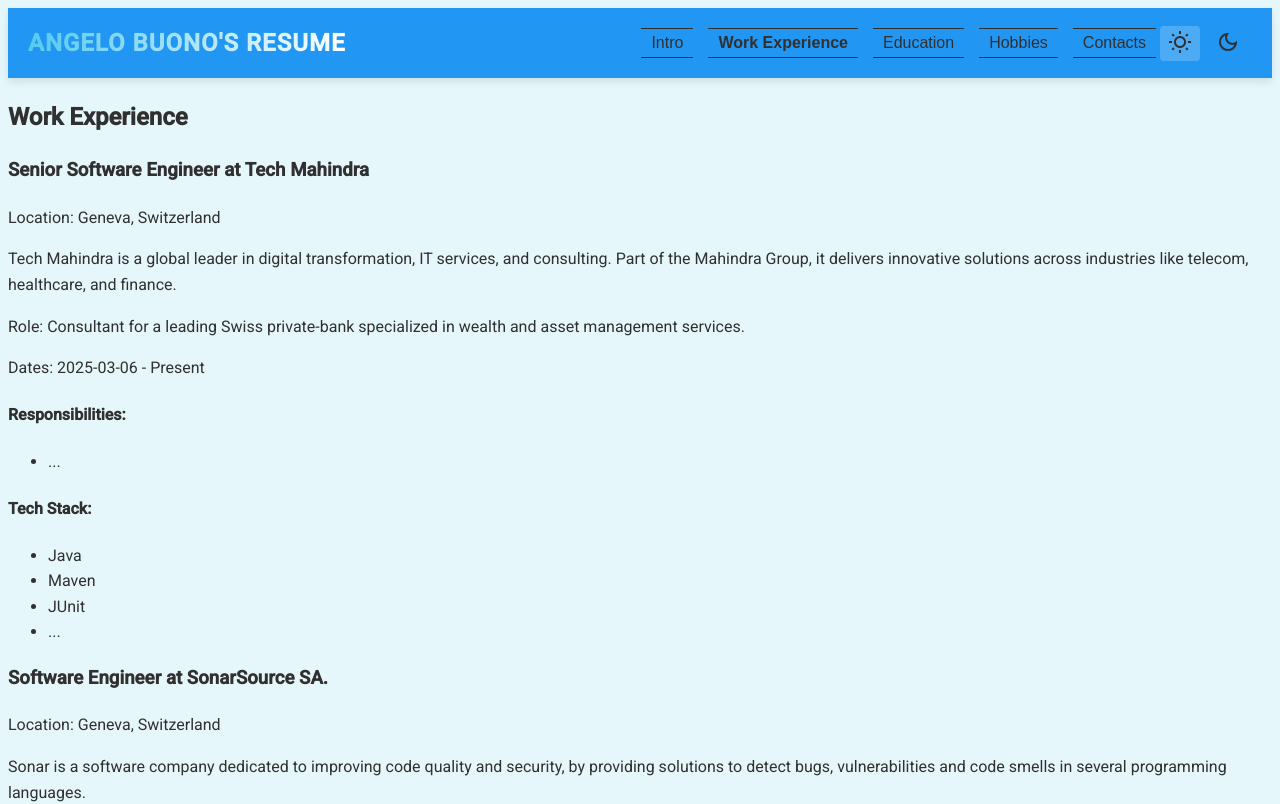
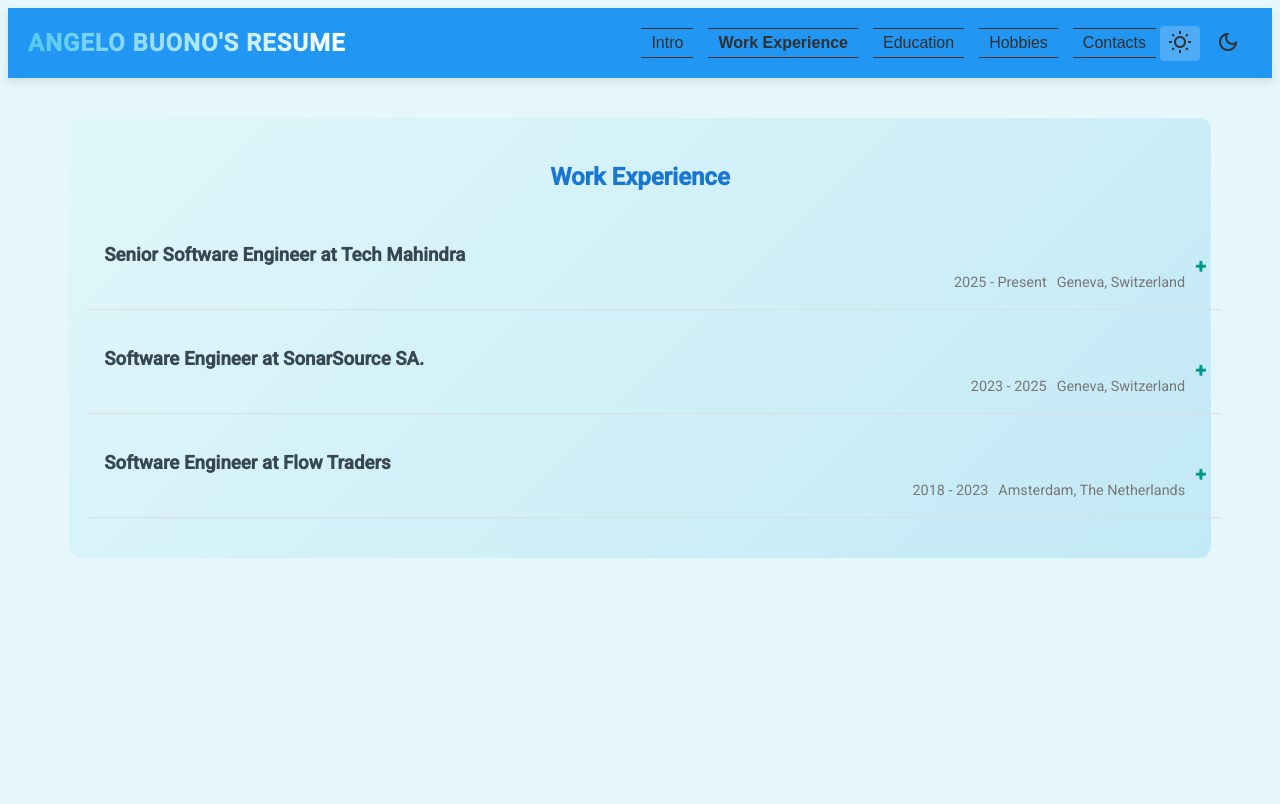
Before and after one commit to ADarko22/ADarko22.github.io, an Angular app: page /work-experience in a window 1280 px wide. Shown: the top 804 px of the page. Built offline with nearby package versions, Linux system fonts and the light colour scheme.

Commit message:
Styled Work Experience section

```diff
--- a/src/app/resume-service/resume.model.ts
+++ b/src/app/resume-service/resume.model.ts
@@ -19,11 +19,11 @@
     company: string;
     company_description?: string;
     role?: string | null;
-    location?: string;
+    location: string;
     start_date: string;
     end_date?: string | null;
     responsibilities?: string[];
-    tech_stack?: string[];
+    tech_stack: string[];
 }
 
 export interface Education {
--- a/src/app/work-experience/work-experience.component.html
+++ b/src/app/work-experience/work-experience.component.html
@@ -1,21 +1,32 @@
-
-<div *ngIf="workExperiences">
-    <section>
-        <h2>Work Experience</h2>
-        <div *ngFor="let work of workExperiences">
-            <h3>{{ work.job_title }} at {{ work.company }}</h3>
-            <p>Location: {{ work.location }}</p>
-            <p [innerHTML]="sanitizeHtml(work.company_description)"></p>
-            <p *ngIf="work.role">Role: {{ work.role }}</p>
-            <p>Dates: {{ work.start_date }} - {{ work.end_date || 'Present' }}</p>
-            <h4>Responsibilities:</h4>
-            <ul>
-                <li *ngFor="let responsibility of work.responsibilities" [innerHTML]="sanitizeHtml(responsibility)"></li>
-            </ul>
-            <h4>Tech Stack:</h4>
-            <ul>
-                <li *ngFor="let tech of work.tech_stack">{{ tech }}</li>
-            </ul>
+<div *ngIf="workExperiences" class="work-container">
+    <section class="work-section">
+      <h2 class="work-heading">Work Experience</h2>
+      <div *ngFor="let work of workExperiences; let i = index" class="work-item">
+        <div class="work-header" (click)="toggleExpanded(i)">
+          <div class="work-header-info">
+            <h3 class="work-job-title">{{ work.job_title }} at {{ work.company }}</h3>
+            <div class="work-header-details">
+              <span class="work-header-dates">{{ work.start_date.split('-')[0] }} - {{ work.end_date?.split('-')?.[0] || 'Present' }}</span>
+              <span class="work-header-location">{{ work.location }}</span>
+            </div>
+          </div>
+          <span class="expand-icon">{{ isExpanded(i) ? '-' : '+' }}</span>
         </div>
+        <div *ngIf="isExpanded(i)" class="work-details">
+          <h4 class="work-company-description-title">About the Company:</h4>
+          <p class="work-company-description" [innerHTML]="sanitizeHtml(work.company_description)"></p>
+          <p *ngIf="work.role" class="work-role">Role: {{ work.role }}</p>
+          <h4 class="work-responsibilities-title">Key Contributions & Responsibilities:</h4>
+          <ul class="work-responsibilities">
+            <li *ngFor="let responsibility of work.responsibilities" class="work-responsibility" [innerHTML]="sanitizeHtml(responsibility)"></li>
+          </ul>
+          <h4 class="work-tech-stack-title">Tech Stack:</h4>
+          <table class="work-tech-stack-table">
+            <tr *ngFor="let row of getTechStackRows(work.tech_stack)">
+              <td *ngFor="let tech of row">{{ tech }}</td>
+            </tr>
+          </table>
+        </div>
+      </div>
     </section>
-</div>
+  </div>
--- a/src/app/work-experience/work-experience.component.scss
+++ b/src/app/work-experience/work-experience.component.scss
@@ -0,0 +1,144 @@
+.work-container {
+    display: flex;
+    justify-content: center;
+    padding-top: 5vh;
+    padding-bottom: 20px;
+    padding-left: 20px;
+    padding-right: 20px;
+  }
+
+  .work-section {
+    background: var(--work-section-bg);
+    padding: var(--work-section-padding);
+    border-radius: var(--work-section-border-radius);
+    max-width: 1200px;
+    width: 90%;
+    animation: fadeIn 0.5s ease-in-out;
+    margin-bottom: var(--work-section-margin-bottom);
+  }
+
+  .work-heading {
+    color: var(--work-h2-color);
+    text-align: center;
+    margin-bottom: 30px;
+  }
+
+  .work-item {
+    margin-bottom: 20px;
+  }
+
+  .work-header {
+    display: flex;
+    justify-content: space-between;
+    align-items: center;
+    cursor: pointer;
+    padding: 15px;
+    border-bottom: 1px solid #ddd;
+    width: 100%;
+  }
+
+  .work-header-info {
+    display: flex;
+    flex-direction: column;
+    align-items: flex-start;
+    flex-grow: 1;
+  }
+
+  .work-job-title {
+    color: var(--work-h3-color);
+    margin: 0;
+  }
+
+  .work-header-details {
+    display: flex;
+    gap: 10px;
+    font-size: 0.9em;
+    color: #777;
+    margin-left: auto;
+    justify-content: flex-end;
+    margin-right: 10px;
+  }
+
+  .expand-icon {
+    color: var(--work-expand-color);
+    font-weight: bold;
+    font-size: 1.2rem;
+    transition: color 0.3s ease;
+  }
+
+  .expand-icon:hover {
+    color: var(--work-expand-hover-color);
+  }
+
+  .work-details {
+    padding: 15px;
+    text-align: left;
+  }
+
+  .work-company-description,
+  .work-role {
+    color: var(--work-p-color);
+    margin-bottom: 10px;
+  }
+
+  .work-responsibilities-title,
+  .work-tech-stack-title {
+    color: var(--work-h4-color);
+    margin-top: 20px;
+    margin-bottom: 10px;
+  }
+
+
+  .work-company-description-title {
+    color: var(--work-h4-color);
+    margin-top: 20px;
+    margin-bottom: 10px;
+    font-weight: bold;
+  }
+
+  .work-responsibilities-title {
+    color: var(--work-h4-color);
+    margin-top: 30px;
+    margin-bottom: 15px;
+    font-weight: bold;
+    letter-spacing: 1px;
+    border-bottom: 1px solid #ddd;
+    padding-bottom: 5px;
+  }
+
+  .work-responsibilities {
+    list-style-type: none;
+    padding-left: 0;
+    margin-top: 10px;
+  }
+
+  .work-responsibility {
+    color: var(--work-li-color);
+    margin-bottom: 15px;
+    padding: 10px;
+    background-color: rgba(0, 0, 0, 0.03);
+    border-radius: 5px;
+    border-left: 3px solid var(--work-expand-color);
+    border-right: 3px solid var(--work-expand-color);
+    font-weight: 500;
+    position: relative;
+  }
+
+  .work-tech-stack-table {
+    width: 100%;
+    border-collapse: collapse;
+  }
+
+  .work-tech-stack-table td {
+    padding: 5px;
+    text-align: center;
+  }
+
+  @keyframes fadeIn {
+    from {
+      opacity: 0;
+    }
+    to {
+      opacity: 1;
+    }
+  }
--- a/src/app/work-experience/work-experience.component.ts
+++ b/src/app/work-experience/work-experience.component.ts
@@ -1,33 +1,67 @@
 import { CommonModule } from '@angular/common';
-import { Component } from '@angular/core';
-
+import { Component, OnInit } from '@angular/core';
 import { ResumeParserService } from '../resume-service/resume-parser.service';
 import { WorkExperience } from '../resume-service/resume.model';
 import { HtmlSanitizerService } from '../resume-service/html-sanitizer.service';
 import { SafeHtml } from '@angular/platform-browser';
+import { map } from 'rxjs/operators';
+import { MatExpansionModule } from '@angular/material/expansion'; // Import expansion panel
+import { MatIconModule } from '@angular/material/icon'; // Import icons
+import { MatTableModule } from '@angular/material/table'; // Import table module
+import { MatDividerModule } from '@angular/material/divider'; // Import divider module
+import { MatCardModule } from '@angular/material/card'; // Import card module
+import { MatListModule } from '@angular/material/list'; // Import list module
 
 @Component({
   selector: 'app-work-experience',
-  imports: [CommonModule],
+  imports: [
+    CommonModule,
+    MatExpansionModule,
+    MatIconModule,
+    MatTableModule,
+    MatDividerModule,
+    MatCardModule,
+    MatListModule
+  ],
   templateUrl: './work-experience.component.html',
   styleUrl: './work-experience.component.scss'
 })
-export class WorkExperienceComponent {
-    workExperiences: WorkExperience[] | null = null;
+export class WorkExperienceComponent implements OnInit {
+  workExperiences: WorkExperience[] | null = null;
+  expandedIndices: number[] = [];
 
-    constructor(readonly resumeParserService: ResumeParserService, readonly sanitizer: HtmlSanitizerService) { }
+  constructor(readonly resumeParserService: ResumeParserService, readonly sanitizer: HtmlSanitizerService) { }
 
-    ngOnInit(): void {
-        this.resumeParserService.getResume().subscribe(data => {
-          this.workExperiences = data?.work_experience ?? null;
-      });
+  ngOnInit(): void {
+    this.resumeParserService.getResume().pipe(
+      map(data => data?.work_experience ?? null)
+    ).subscribe(workExperiences => {
+      this.workExperiences = workExperiences;
+    });
+  }
+
+  toggleExpanded(index: number): void {
+    const expandedIndex = this.expandedIndices.indexOf(index);
+    if (expandedIndex > -1) {
+      this.expandedIndices.splice(expandedIndex, 1);
+    } else {
+      this.expandedIndices.push(index);
     }
+  }
 
-    // TODO:  provide the sanitized elements specifically for the Work Experience
-    // TODO:  change the HTML to have expandable sections for more details
-    // TODO:  organize the tech stack in an easy way
+  isExpanded(index: number): boolean {
+    return this.expandedIndices.indexOf(index) > -1;
+  }
 
-    sanitizeHtml(html: string | undefined): SafeHtml {
-        return this.sanitizer.sanitizeHtml(html)
+  getTechStackRows(techStack: string[]): string[][] {
+    const rows: string[][] = [];
+    for (let i = 0; i < techStack.length; i += 4) {
+      rows.push(techStack.slice(i, i + 4));
     }
+    return rows;
+  }
+
+  sanitizeHtml(html: string | undefined): SafeHtml {
+    return this.sanitizer.sanitizeHtml(html);
+  }
 }
--- a/src/assets/data/resume-schema.json
+++ b/src/assets/data/resume-schema.json
@@ -87,7 +87,7 @@
               }
             }
           },
-          "required": ["job_title", "company", "start_date"]
+          "required": ["job_title", "company", "location", "start_date", "tech_stack"]
         }
       },
       "education": {
--- a/src/styles.scss
+++ b/src/styles.scss
@@ -56,6 +56,19 @@
     --intro-photos-intro-color: #333;
     --intro-languages-bg: rgba(0, 150, 136, 0.1);
 
+    // Work Experience Variables
+    --work-section-bg: linear-gradient(135deg, #e0f7fa, #c2e9f6);
+    --work-h2-color: #1976d2;
+    --work-h3-color: #37474f;
+    --work-h4-color: #555;
+    --work-p-color: #333;
+    --work-li-color: #333;
+    --work-expand-color: #009688;
+    --work-expand-hover-color: #00796b;
+    --work-section-border-radius: 12px;
+    --work-section-padding: 20px;
+    --work-section-margin-bottom: 20px;
+
     // Contacts Component
     --contacts-section-bg: linear-gradient(135deg, #e0f7fa, #c2e9f6);
     --contacts-h2-color: #1976d2;
@@ -92,6 +105,16 @@
     --intro-photos-intro-color: #eee;
     --intro-languages-bg: rgba(128, 203, 196, 0.1);
 
+    // Work Experience Variables
+    --work-section-bg: linear-gradient(135deg, #37474f, #263238);
+    --work-h2-color: #89cff0;
+    --work-h3-color: #cfd8dc;
+    --work-h4-color: #ddd;
+    --work-p-color: #eee;
+    --work-li-color: #eee;
+    --work-expand-color: #80cbc4;
+    --work-expand-hover-color: #26a69a;
+
     // Contacts Component
     --contacts-section-bg: linear-gradient(135deg, #37474f, #263238);
     --contacts-h2-color: #89cff0;
```
